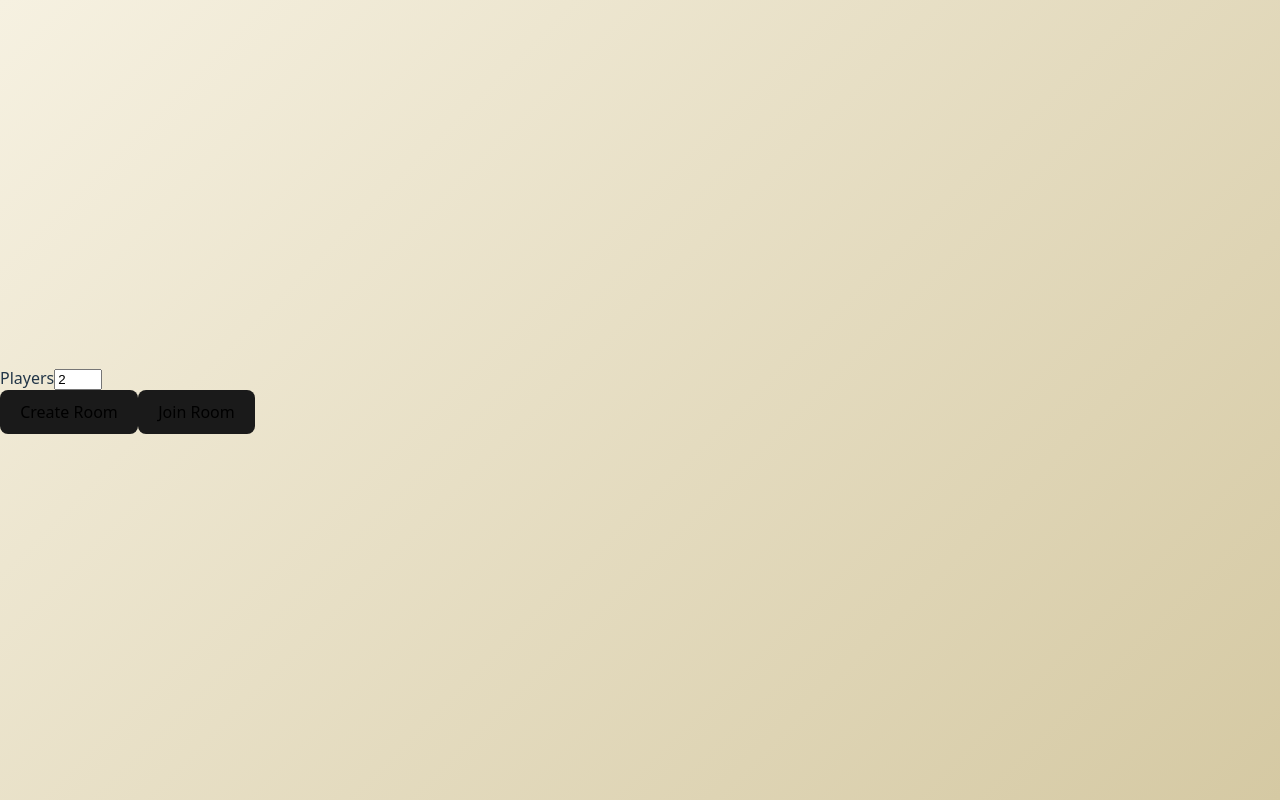
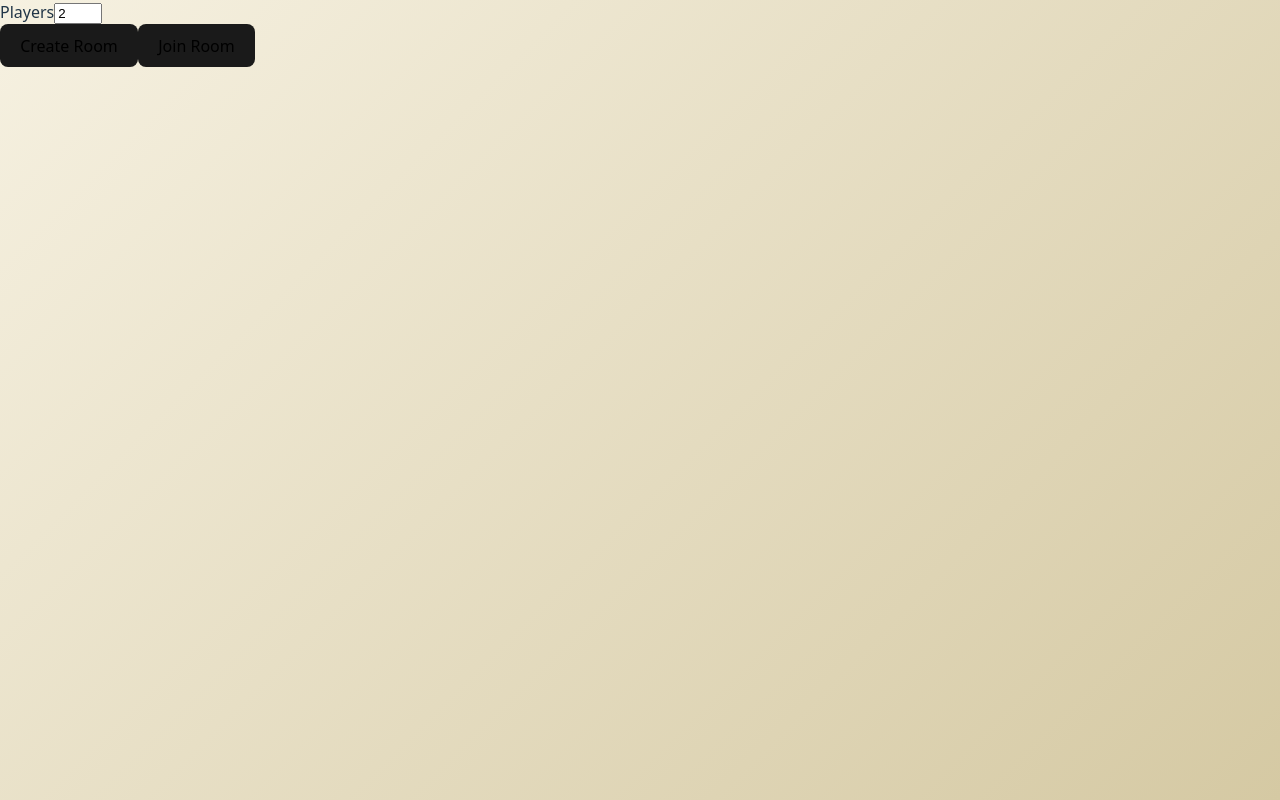
Before and after one commit to vj7harsh/SmallWorld, a React (Vite) app in the folder smallworld-client/: page /home in a window 1280 px wide. Built offline with nearby package versions, Linux system fonts and the light colour scheme.

Commit message:
Make map view fit the viewport

```diff
--- a/smallworld-client/src/components/IrregularHexRegions.tsx
+++ b/smallworld-client/src/components/IrregularHexRegions.tsx
@@ -210,7 +210,7 @@ export default function IrregularHexRegions() {
   };
 
   return (
-    <div className="w-full h-full p-4 flex flex-col gap-3">
+    <div className="w-screen h-screen p-4 box-border flex flex-col gap-3 overflow-hidden">
       <div className="flex flex-wrap items-center gap-4">
         <div className="flex items-center gap-2">
           <label className="text-sm opacity-80">Radius</label>
--- a/smallworld-client/src/index.css
+++ b/smallworld-client/src/index.css
@@ -21,12 +21,16 @@ a:hover {
   color: #535bf2;
 }
 
+html,
+body,
+#root {
+  width: 100%;
+  height: 100%;
+}
+
 body {
   margin: 0;
-  display: flex;
-  place-items: center;
   min-width: 320px;
-  min-height: 100vh;
   background: linear-gradient(135deg, #f6f1e1 0%, #d5c9a3 100%);
 }
 
```
